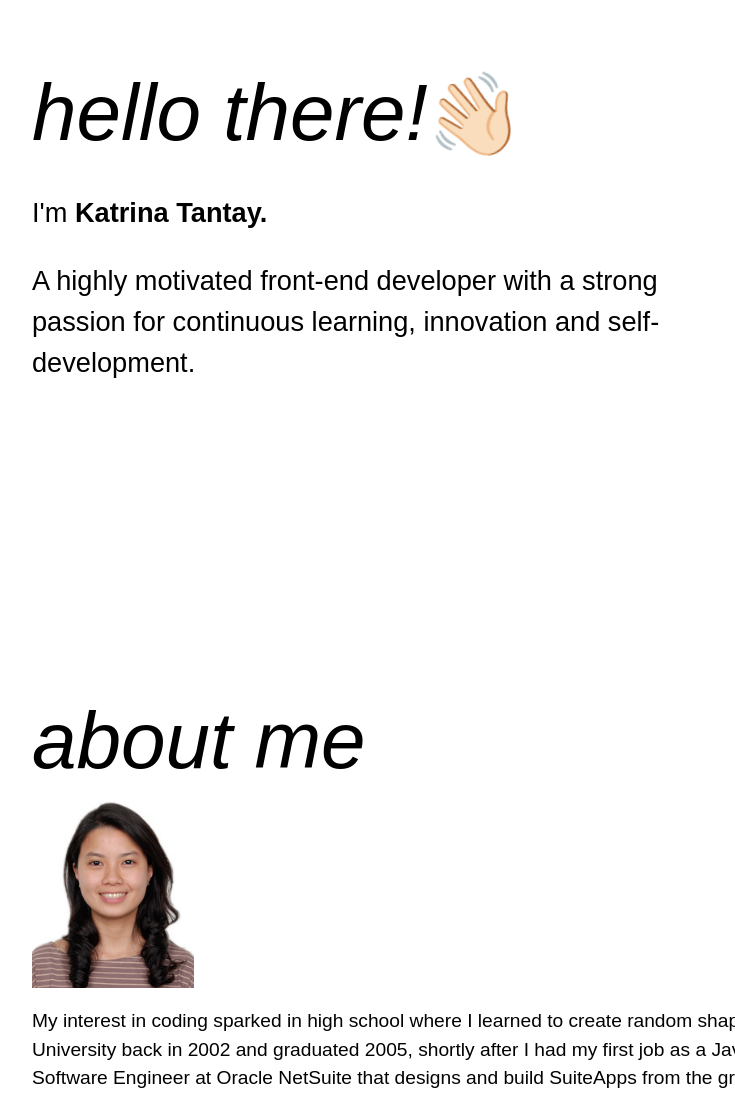
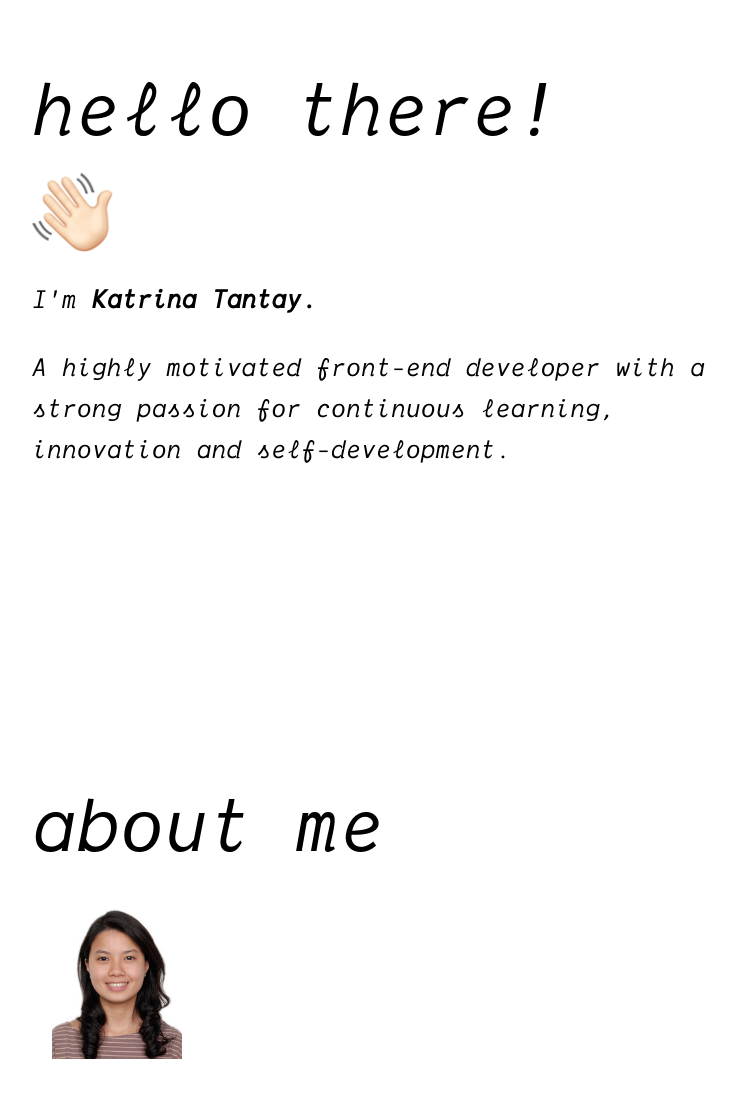
Before and after one commit to kat3samsin/portfolio, a Gatsby site: page / in a window 1280 px wide. Shown: the part 117-1213 px from the top of the page, without its empty margins (68-803 px from the left). Built offline with nearby package versions, Linux system fonts and the light colour scheme; Gatsby itself is replaced by a stand-in of ours.

Commit message:
fixed fonts

```diff
--- a/src/components/about.js
+++ b/src/components/about.js
@@ -14,9 +14,9 @@
   font-style: italic;
 `;
 
-const Avatar = styled(Img)`
-  // display: inline-block;
-  // padding: 20px;
+const Avatar = styled.div`
+  display: inline-block;
+  padding: 20px;
 `;
 
 const Description = styled.div`
@@ -33,11 +33,7 @@
   return (
     <>
       <AboutMe data-aos='fade-in'>{frontmatter.title}</AboutMe>
-      <Avatar fluid={frontmatter.avatar.childImageSharp.fluid} alt="Avatar" alt='avatar' style={{
-        width: `15%`,
-        height: `20%`
-      }}
-      />
+      <Avatar data-aos='fade-in'><Img fixed={frontmatter.avatar.childImageSharp.fixed} alt='avatar' /></Avatar>
       <Description data-aos='fade-in'>
         <div dangerouslySetInnerHTML={{ __html: html }} />
       </Description>
--- a/src/components/hero.js
+++ b/src/components/hero.js
@@ -1,6 +1,7 @@
 import React from 'react'
 import styled, { keyframes } from 'styled-components'
 import PropTypes from 'prop-types'
+import Img from 'gatsby-image';
 
 const Hello = styled.div`
   @media only screen and (max-width: 600px) {
@@ -23,16 +24,16 @@
   100% { transform: rotate(  0.0deg) }
 `;
 
-const Wave = styled.div`
-  @media only screen and (max-width: 600px) {
-    font-size: 3em;
-  }
-  font-size: 5em;
+const Wave = styled(Img)`
   animation-name: ${helloWave};
   animation-duration: 2.5s;
   animation-iteration-count: infinite;
   transform-origin: 70% 70%;
-  display: inline-block;
+  // display: inline-block;
+`;
+
+const WaveContainer = styled.div`
+  // display: inline-block;
 `;
 
 const Greetings = styled.div`
@@ -55,7 +56,9 @@
   return (
     <>
         <Hello data-aos='flip-right'>{frontmatter.title}</Hello>
-        <Wave data-aos='fade-in'>{frontmatter.wave}</Wave>
+        <WaveContainer data-aos='fade-in'>
+          <Wave fixed={frontmatter.wave.childImageSharp.fixed} alt="hello" />
+        </WaveContainer>
         <Greetings data-aos='fade-in'>
           I'm&nbsp;<Name>Katrina Tantay.&nbsp;</Name>
           <div dangerouslySetInnerHTML={{ __html: html }} />
--- a/src/components/layout.js
+++ b/src/components/layout.js
@@ -10,7 +10,7 @@
 import { StaticQuery, graphql } from "gatsby"
 import styled from 'styled-components'
 
-import Header from "./header"
+// import Header from "./header"
 
 const Container = styled.div`
   display: flex;
--- a/src/components/projects.js
+++ b/src/components/projects.js
@@ -12,20 +12,21 @@
   font-style: italic;
 `;
 
-const Project = styled.div`
-  @media only screen and (max-width: 600px) {
-    font-size: 1em;
-  }
-  font-size: 1.2em;
-  display: inline-block;
-  // max-width: 700px;
-`;
+// const Project = styled.div`
+//   @media only screen and (max-width: 600px) {
+//     font-size: 1em;
+//   }
+//   font-size: 1.2em;
+//   display: inline-block;
+//   // max-width: 700px;
+// `;
 
 const Projects = ({ data }) => {
   const { frontmatter, html } = data[0].node;
   return (
     <>
       <ProjectsTitle data-aos='fade-in'>{frontmatter.title}</ProjectsTitle>
+
     </>
   );
 };
--- a/src/content/about/index.md
+++ b/src/content/about/index.md
@@ -1,7 +1,6 @@
 ---
 title: 'about me'
 avatar: './me.png'
-background: './about.jpg'
 ---
 My interest in coding sparked in high school where I learned to create random shapes using Turbo Pascal. I took CS in Mapua University back in 2002 and graduated 2005, shortly after I had my first job as a Java Developer. Currently, I am a Principal Software Engineer at Oracle NetSuite that designs and build SuiteApps from the ground-up.
 
--- a/src/content/hero/index.md
+++ b/src/content/hero/index.md
@@ -1,5 +1,5 @@
 ---
 title: 'hello there! '
-wave: '👋🏻'
+wave: './wave.png'
 ---
 A highly motivated front-end developer with a strong passion for continuous learning, innovation and self-development.
--- a/src/layouts/index.css
+++ b/src/layouts/index.css
@@ -1,6 +1,11 @@
 @font-face {
-  font-family: "Font Name";
-  src: url("../fonts/Dank\ Mono\ Regular\ [TheFontsMaster.com].otf");
+  font-family: "DankMonoItalic";
+  src: url("../fonts/DankMonoItalic.otf");
+}
+
+@font-face {
+  font-family: "DankMono";
+  src: url("../fonts/DankMono.otf");
 }
 
 html {
@@ -8,7 +13,7 @@
 }
 
 body {
-  font-family: "Dank Mono", sans-serif;
+  font-family: "DankMonoItalic", sans-serif;
   margin: 0;
   padding: 0;
   -webkit-font-smoothing: antialiased;
--- a/src/pages/index.js
+++ b/src/pages/index.js
@@ -45,7 +45,13 @@
           node {
             frontmatter {
               title
-              wave
+              wave {
+                childImageSharp {
+                  fixed(width: 80, height: 80) {
+                    ...GatsbyImageSharpFixed
+                  }
+                }
+              }
             }
             html
           }
@@ -68,8 +74,8 @@
               title
               avatar {
                 childImageSharp {
-                  fluid( quality: 90) {
-                    ...GatsbyImageSharpFluid_withWebp
+                  fixed(width: 130, height: 150) {
+                    ...GatsbyImageSharpFixed
                   }
                 }
               }
```
Also changed, not shown: src/content/hero/wave.png (added), src/fonts/DankMono.otf (renamed from src/fonts/Dank Mono Regular [TheFontsMaster.com].otf), src/fonts/DankMonoItalic.otf (renamed from src/fonts/Dank Mono Italic [TheFontsMaster.com].otf), src/fonts/Script12.ttf (added).
